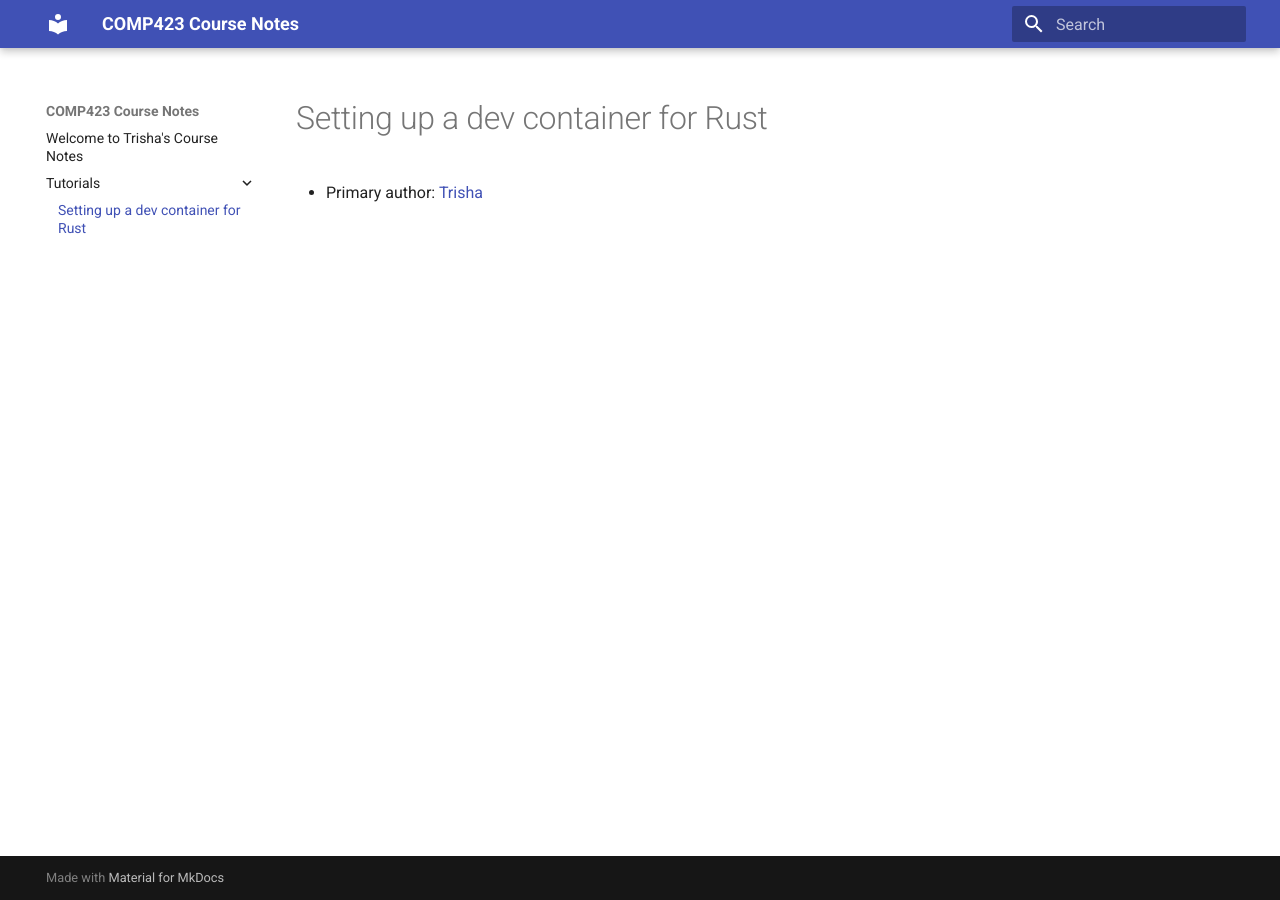
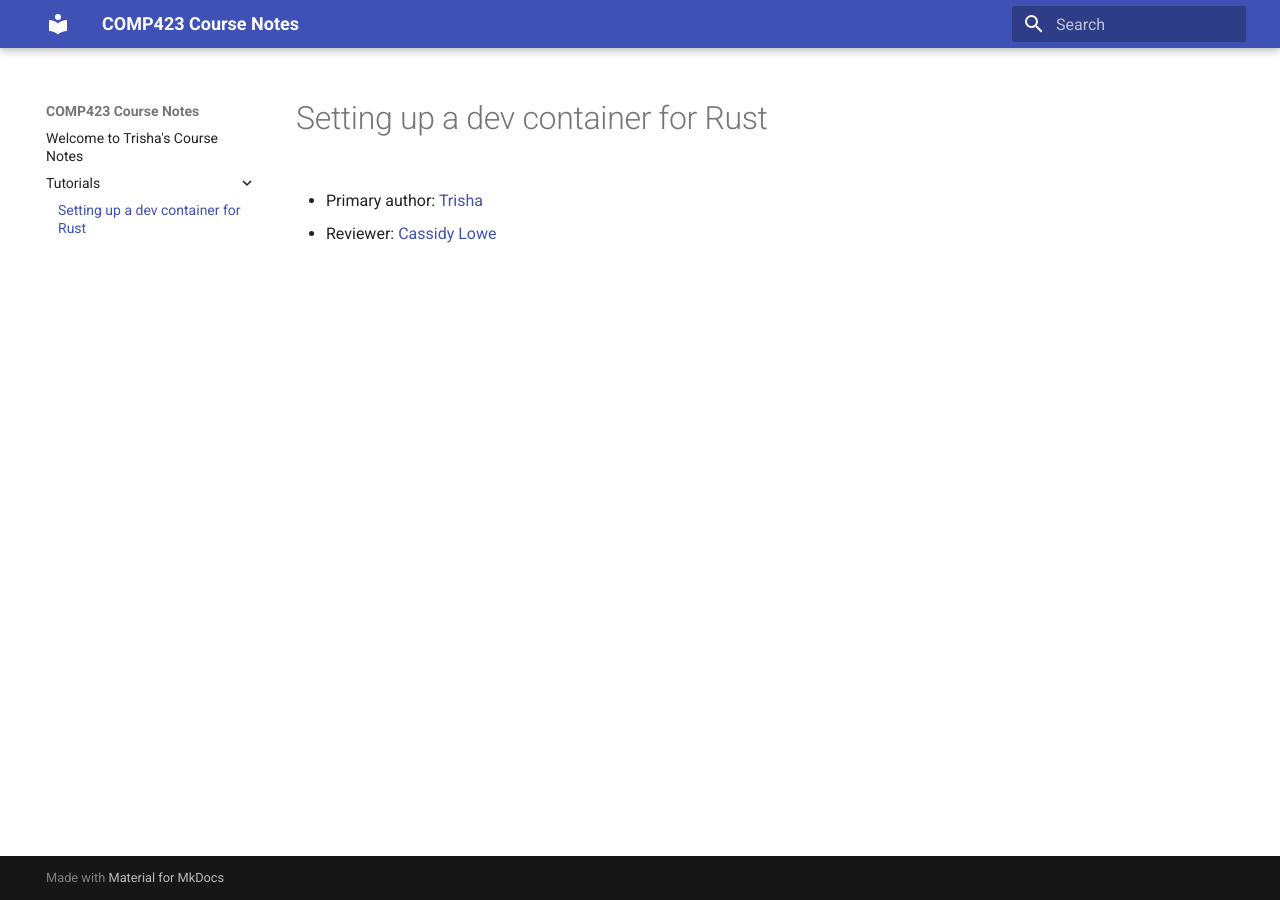
Before and after one commit to trisv1/comp423-course-notes, an MkDocs documentation site: the page built from docs/tutorials/rust-setup.md, in a window 1280 px wide. Built offline with MkDocs 1.6.1 and Material for MkDocs 9.7.7, drawn with Linux system fonts in a browser that asks for light colours.

Commit message:
added reviewer name per directions

```diff
--- a/docs/tutorials/rust-setup.md
+++ b/docs/tutorials/rust-setup.md
@@ -1,3 +1,5 @@
 # Setting up a dev container for Rust
 
 * Primary author: [Trisha](https://github.com/trisv1)
+
+* Reviewer: [Cassidy Lowe](https://github.com/calowe2)
```
Also changed, not shown: docs/index.md (line endings or trailing spaces), mkdocs.yml (line endings or trailing spaces), 2 other files.
